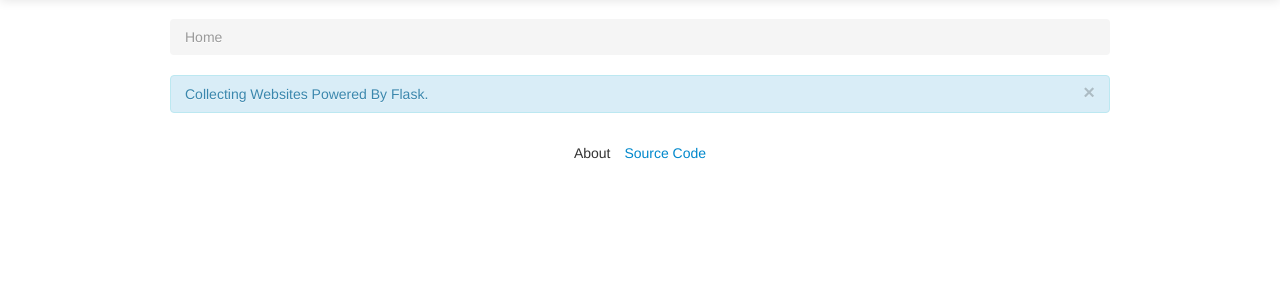
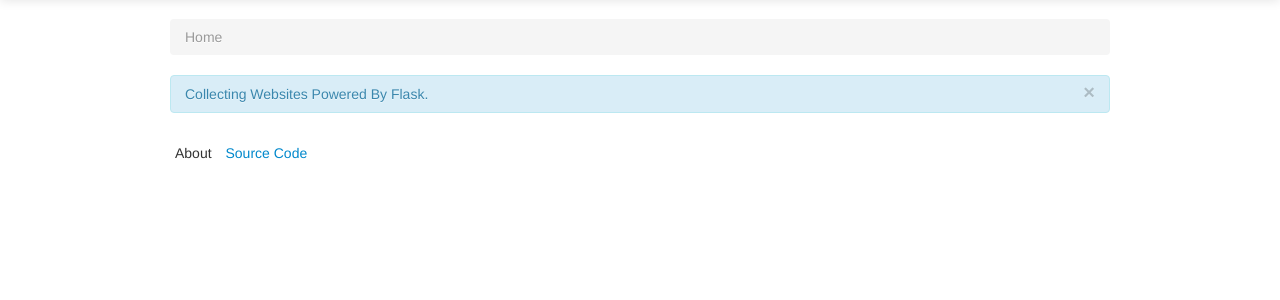
Before and after one commit to mozillazg/flask-sites, a Flask app: page / in a window 1280 px wide. Shown: the part 41-341 px from the top of the page. Run offline with Flask 2, Linux system fonts and the light colour scheme; data that the repository does not hold is empty; some libraries are stand-ins or nearby versions.

Commit message:
small change.

```diff
--- a/flasksites/app.py
+++ b/flasksites/app.py
@@ -44,8 +44,8 @@ def register():
     error = None
 
     if request.method == 'POST':
-        username = request.form.get('username')
-        email = request.form.get('email')
+        username = request.form.get('username').lower()
+        email = request.form.get('email').lower()
         password = request.form.get('password')
         confirm_password = request.form.get('confirm_password')
 
@@ -53,6 +53,10 @@ def register():
             error = 'All label is required!'
         elif password != confirm_password:
             error = 'Please confirm password! '
+        elif User.query.filter_by(username=username).first():
+            error = 'This username has been registered!'
+        elif User.query.filter_by(email=email).first():
+            error = 'This email has been registered!'
         else:
             create_user(username, email, password)
             flash('Create Account successfully')
--- a/flasksites/templates/index.html
+++ b/flasksites/templates/index.html
@@ -78,7 +78,7 @@
       {% endwith %}
       {% endfor %}
       </ul>
-      <div class="text-center">
+      <div class="text-left">
         {{ pagination.links|safe }}
       </div>
 
--- a/flasksites/templates/layout.html
+++ b/flasksites/templates/layout.html
@@ -122,7 +122,7 @@
   <footer class="footer">
   {% block footer %}
     <div class="container">
-      <div class="text-center">
+      <div class="text-left">
         <ul class="inline">
           <li>About</li>
           <li><a href="https://github.com/mozillazg/flask-sites">Source Code</a></li>
```
Also changed, not shown: flasksites/utils.py (+4 -3 lines).
